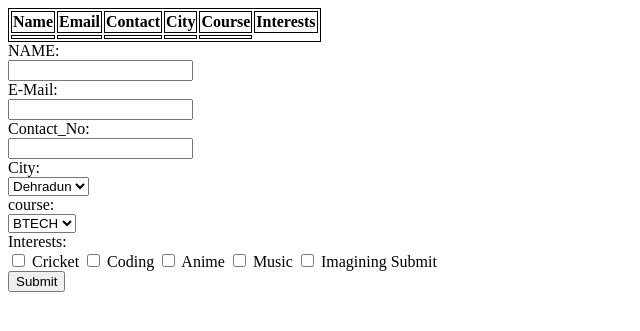
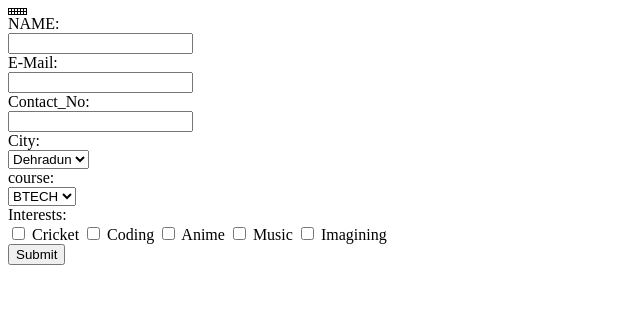
Before and after one commit to anshulbhatt29/Web_Devlopment, a PHP site: page / in a window 1280 px wide. Shown: the top 331 px of the page, without its empty margins (0-640 px from the left). Run offline with PHP 8.4, Linux system fonts and the light colour scheme; data that the repository does not hold is empty.

Commit message:
Update index.php

```diff
--- a/Php/index.php
+++ b/Php/index.php
@@ -3,25 +3,52 @@
 <style>
         table,th,td{
             border:1px solid black;
+            border-collapse:collapse;
         }
-</style>
+        </style>
 <body>
-
     <table>
         <tr>
-            <th>Name</th>
-            <th>Email</th>
-            <th>Contact</th>
-            <th>City</th>
-            <th>Course</th>
-            <th>Interests</th>
+            <th><?php if(isset($_POST['submit'])){ echo "Name";}?></th>
+            <th><?php if(isset($_POST['submit'])){echo "Email";}?></th>
+            <th><?php if(isset($_POST['submit'])){echo "Contact";}?></th>
+            <th><?php if(isset($_POST['submit'])){echo "City";}?></th>
+            <th><?php if(isset($_POST['submit'])){echo "course";}?></th>
+            <th><?php if(isset($_POST['submit'])){echo"Interests";}?></th>
 </tr>
 <tr>
-    <td> <?php echo $_POST["Name"]; ?></td>
-    <td> <?php echo $_POST["Email"]; ?></td>
-    <td> <?php echo $_POST["contact"]; ?></td>
-    <td> <?php echo $_POST["city"]; ?></td>
-    <td> <?php echo $_POST["course"]; ?></td>
+
+    <td> <?php  if(isset($_POST['submit'])){echo $_POST["Name"];} ?></td>
+    <td> <?php  if(isset($_POST['submit'])){
+        $e=$_POST["Email"];
+        if(!filter_var($e,FILTER_VALIDATE_EMAIL))
+        {
+            echo $_POST["Email"];
+
+        }
+        else
+        echo "Invalid Input";
+        } ?></td>
+    <td> <?php  if(isset($_POST['submit'])){ echo $_POST["contact"];} ?></td>
+    <td> <?php  if(isset($_POST['submit'])){echo $_POST["city"]; }?></td>
+    <td> <?php if(isset($_POST['submit'])){ echo $_POST["course"];} ?></td>
+    <td><?php
+     if(isset($_POST['submit'])){
+    $count=count($_POST['Interests1']);
+    if($count>2){
+        $count--;
+        foreach($_POST['Interests1'] as $checked){
+            echo $checked ;
+            if($count)
+            echo ',';
+            $count--;
+        }
+}
+else{
+    echo "Minimum 3 and max 5 checkboxes should be selected";
+}
+     }
+    ?></td>
 </tr>
 </table>
 <form action="inde.php" method="post">
@@ -30,7 +57,7 @@
 <label>E-Mail:</label><br>
 <input type="email" name="Email" required><br>
 <label>Contact_No:</label><br>
-<input type="tel" name="contact" required><br>
+<input type="tel" name="contact" pattern="[0-9]{2}[0-9]{4}[0-9]{4}" required><br>
 <label>City:</label><br>
 <select name="city" required>
     <option value="Dehradun">Dehradun</option>
@@ -46,17 +73,16 @@
     <option value="BCOM">BCOM</option>
     </select><br>
     <label >Interests:</label><br>
-    <input type="checkbox" name="Interests1" value="Cricket">
+    <input type="checkbox" name="Interests1[]" value="Cricket">
     <label>Cricket</label>
-    <input type="checkbox" name="Interests2" value="Coding">
+    <input type="checkbox" name="Interests1[]" value="Coding">
     <label>Coding</label>
-    <input type="checkbox" name="Interests3" value="Anime">
+    <input type="checkbox" name="Interests1[]" value="Anime">
     <label>Anime</label>
-    <input type="checkbox" name="Interests4" value="Music">
+    <input type="checkbox" name="Interests1[]" value="Music">
     <label>Music</label>
-    <input type="checkbox" name="Interests5" value="Imagining">
-    <label>Imagining</label>
-    <label>Submit</label><br>
+    <input type="checkbox" name="Interests1[]" value="Imagining">
+    <label>Imagining</label><br>
     <input type="submit" name="submit">
 </form>
 </body>
```
